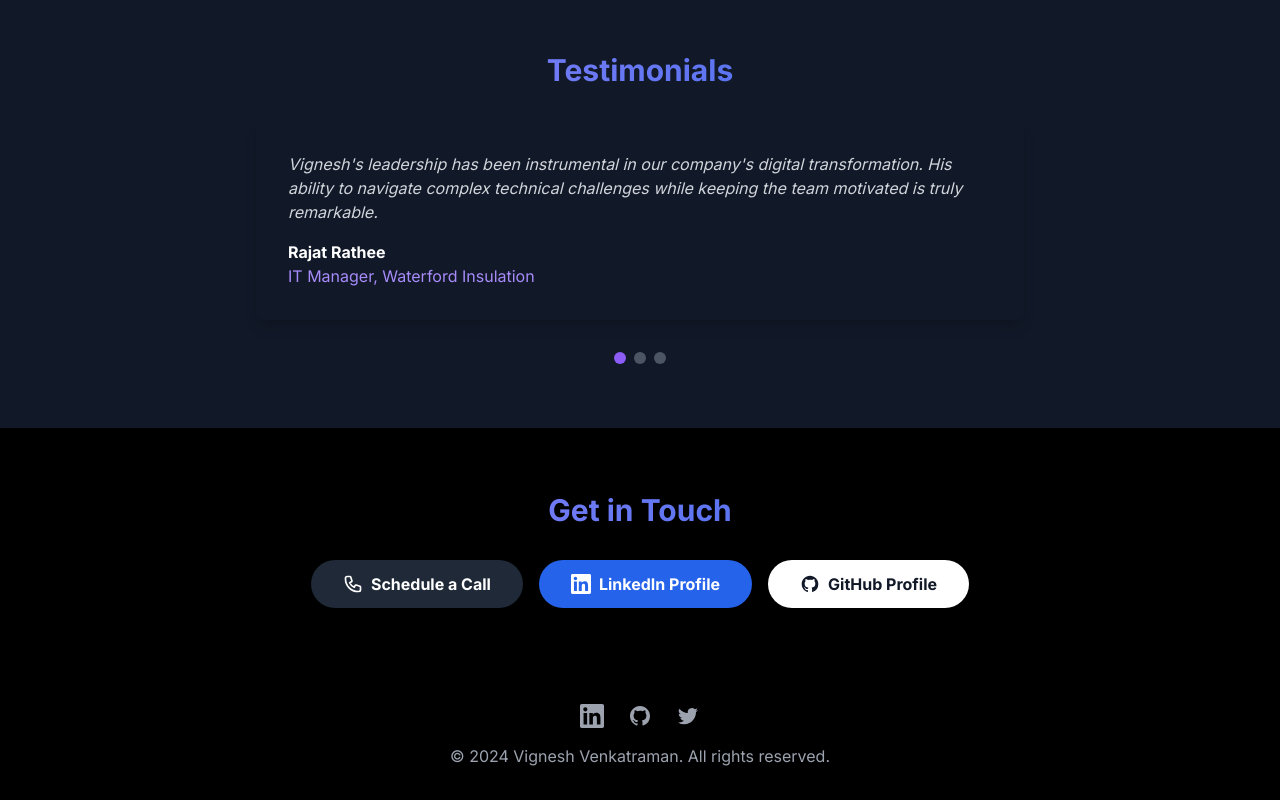
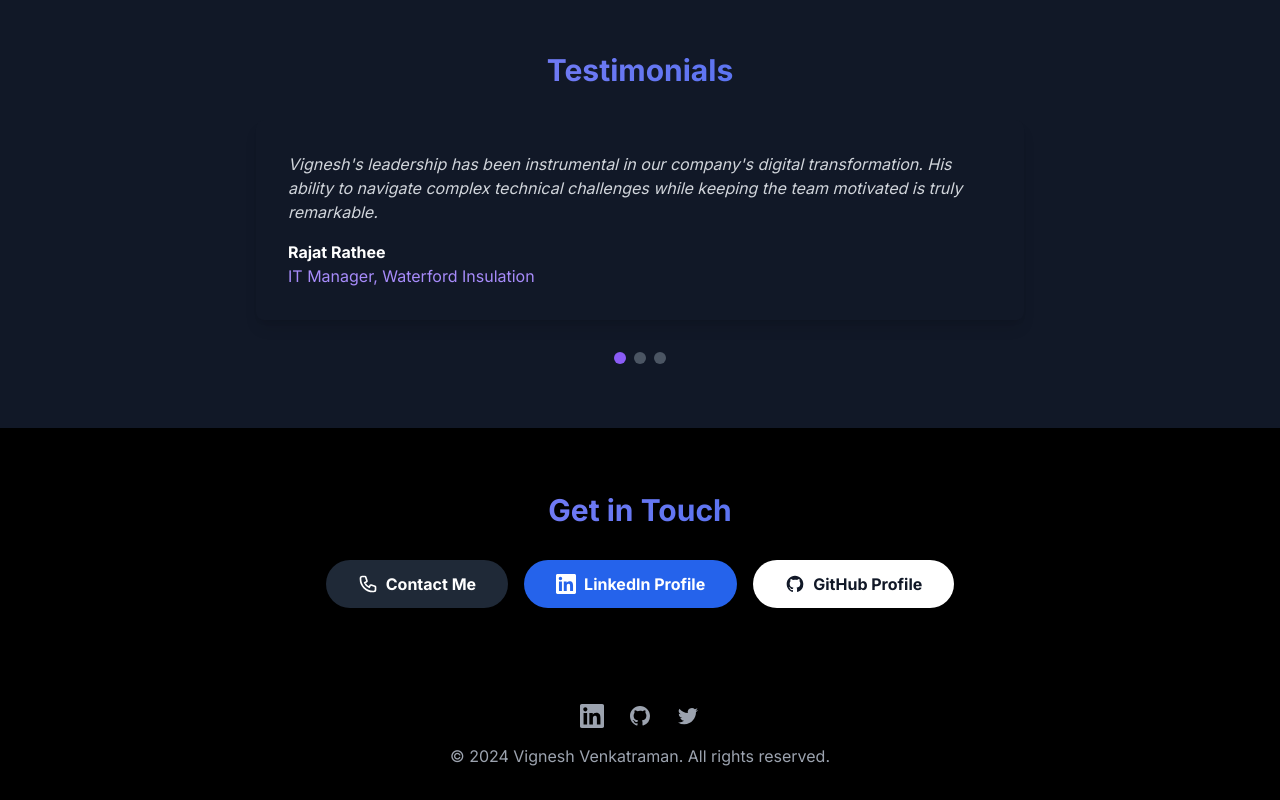
Before and after one commit to vigneshvenkat/senior-it-lead-portfolio, a Next.js app: page / in a window 1280 px wide. Shown: the part 2132-2932 px from the top of the page. Built offline with nearby package versions, Linux system fonts and the light colour scheme.

Commit message:
Modified label of Call button

```diff
--- a/src/components/Contact.tsx
+++ b/src/components/Contact.tsx
@@ -12,7 +12,7 @@ const Contact = () => {
               <svg className="w-5 h-5 mr-2" fill="none" stroke="currentColor" viewBox="0 0 24 24" xmlns="http://www.w3.org/2000/svg">
                 <path strokeLinecap="round" strokeLinejoin="round" strokeWidth={2} d="M3 5a2 2 0 012-2h3.28a1 1 0 01.948.684l1.498 4.493a1 1 0 01-.502 1.21l-2.257 1.13a11.042 11.042 0 005.516 5.516l1.13-2.257a1 1 0 011.21-.502l4.493 1.498a1 1 0 01.684.949V19a2 2 0 01-2 2h-1C9.716 21 3 14.284 3 6V5z" />
               </svg>
-              Schedule a Call
+              Contact Me
             </a>
             <a
               href="https://www.linkedin.com/in/vignesh-venkatraman-33677657/"
```
